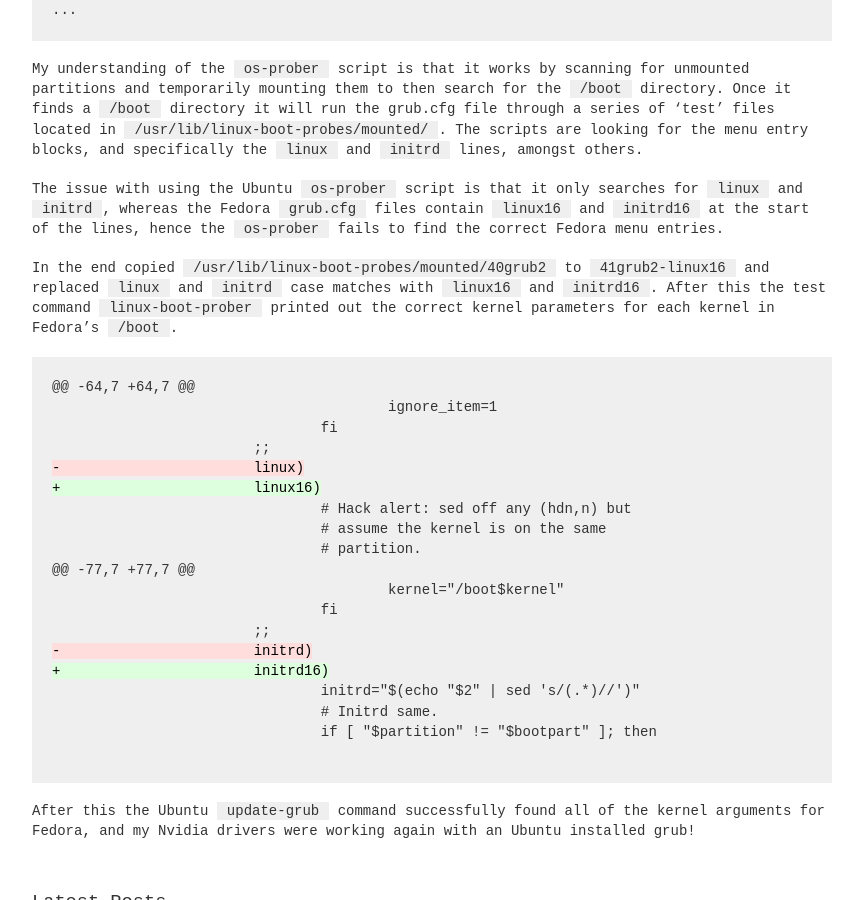
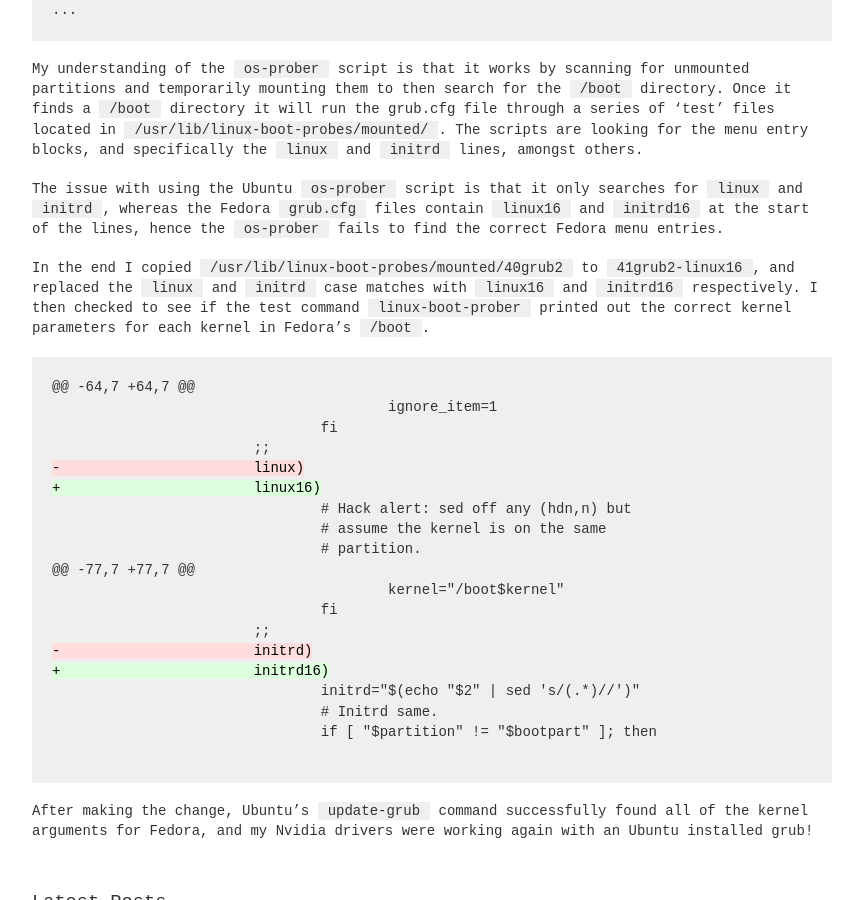
Before and after one commit to nickrhodes-gh/nickrhodes-gh.github.io, a Jekyll site: the page built from _posts/2018-08-16-dual-booting-and-grub-kernel-params.md, in a window 1280 px wide and 900 px high, scrolled down 1236 px. Shown: the whole window, without its empty margins (208-1071 px from the left). Built offline with Jekyll 4.4.1, drawn with Linux system fonts in a browser that asks for light colours.

````diff
--- a/_posts/2018-08-16-dual-booting-and-grub-kernel-params.md
+++ b/_posts/2018-08-16-dual-booting-and-grub-kernel-params.md
@@ -69,10 +69,11 @@
 `initrd16` at the start of the lines, hence the `os-prober` fails to find the
 correct Fedora menu entries.
 
-In the end copied `/usr/lib/linux-boot-probes/mounted/40grub2` to
-`41grub2-linux16` and replaced `linux` and `initrd` case matches with `linux16`
-and `initrd16`. After this the test command `linux-boot-prober` printed out the
-correct kernel parameters for each kernel in Fedora's `/boot`.
+In the end I copied `/usr/lib/linux-boot-probes/mounted/40grub2` to
+`41grub2-linux16`, and replaced the `linux` and `initrd` case matches with
+`linux16` and `initrd16` respectively. I then checked to see if the test command
+`linux-boot-prober` printed out the correct kernel parameters for each kernel in
+Fedora's `/boot`.
 
 ```patch
 @@ -64,7 +64,7 @@
@@ -96,6 +97,6 @@
 
 ```
 
-After this the Ubuntu `update-grub` command successfully found all of the kernel
+After making the change, Ubuntu's `update-grub` command successfully found all of the kernel
 arguments for Fedora, and my Nvidia drivers were working again with an Ubuntu
 installed grub!
````
